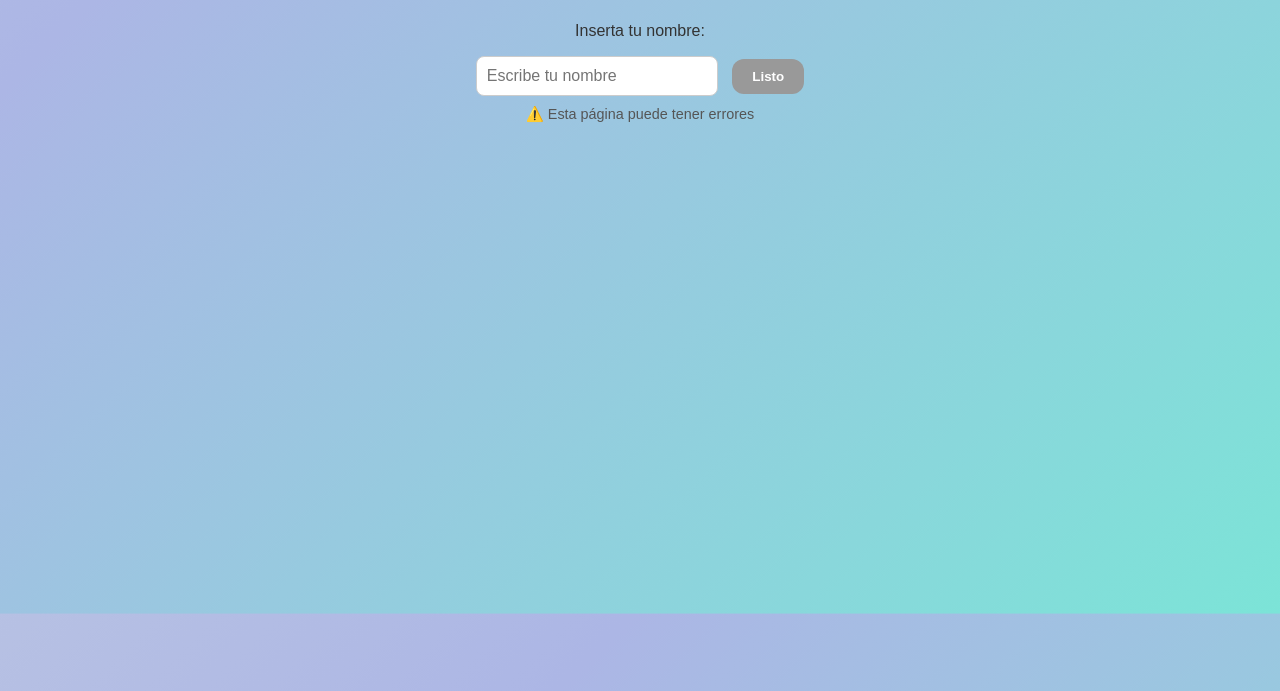
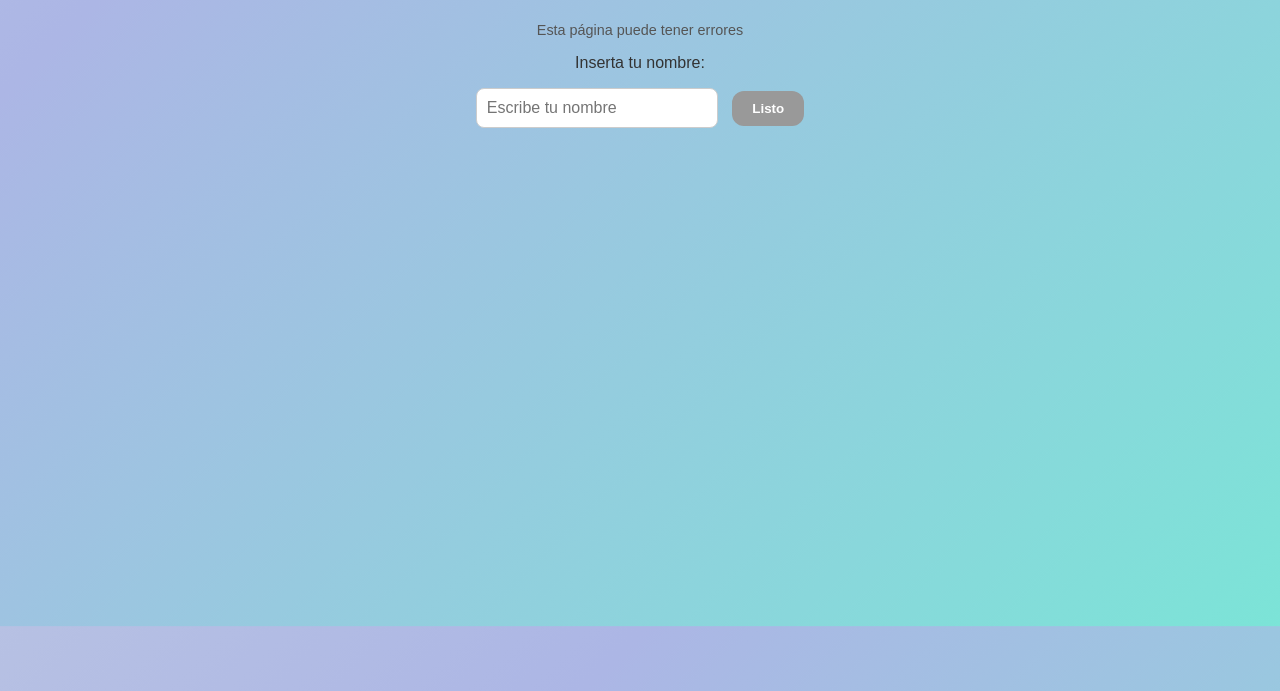
Before and after one commit to Tide-mx/Tide.github.io, a plain HTML site: page index.html in a window 1280 px wide. Shown: the part 109-800 px from the top of the page. Drawn offline with Linux system fonts and the light colour scheme.

Commit message:
Update index.html

```diff
--- a/index.html
+++ b/index.html
@@ -8,17 +8,16 @@
 <body>
   <h1>📚 Bienvenido a tu página de estudio</h1>
 
+  <!-- Aviso -->
+  <p style="font-size:0.9em; color:#555;">Esta página puede tener errores</p>
+
   <!-- Ingreso de nombre -->
   <div id="ingresoNombre">
     <p>Inserta tu nombre:</p>
     <input type="text" id="nombre" placeholder="Escribe tu nombre">
     <button id="botonListo" disabled>Listo</button>
-    <p style="margin-top:10px; font-size:0.9em; color:#555;">
-      ⚠️ Esta página puede tener errores
-    </p>
   </div>
 
-  <!-- Saludo -->
   <p id="saludo"></p>
 
   <!-- Modalidad -->
@@ -48,7 +47,7 @@
   </div>
 
   <!-- Resumen final -->
-  <div id="resumenFinal"></div>
+  <p id="resumenFinal"></p>
 
   <script src="script.js"></script>
 </body>
```
